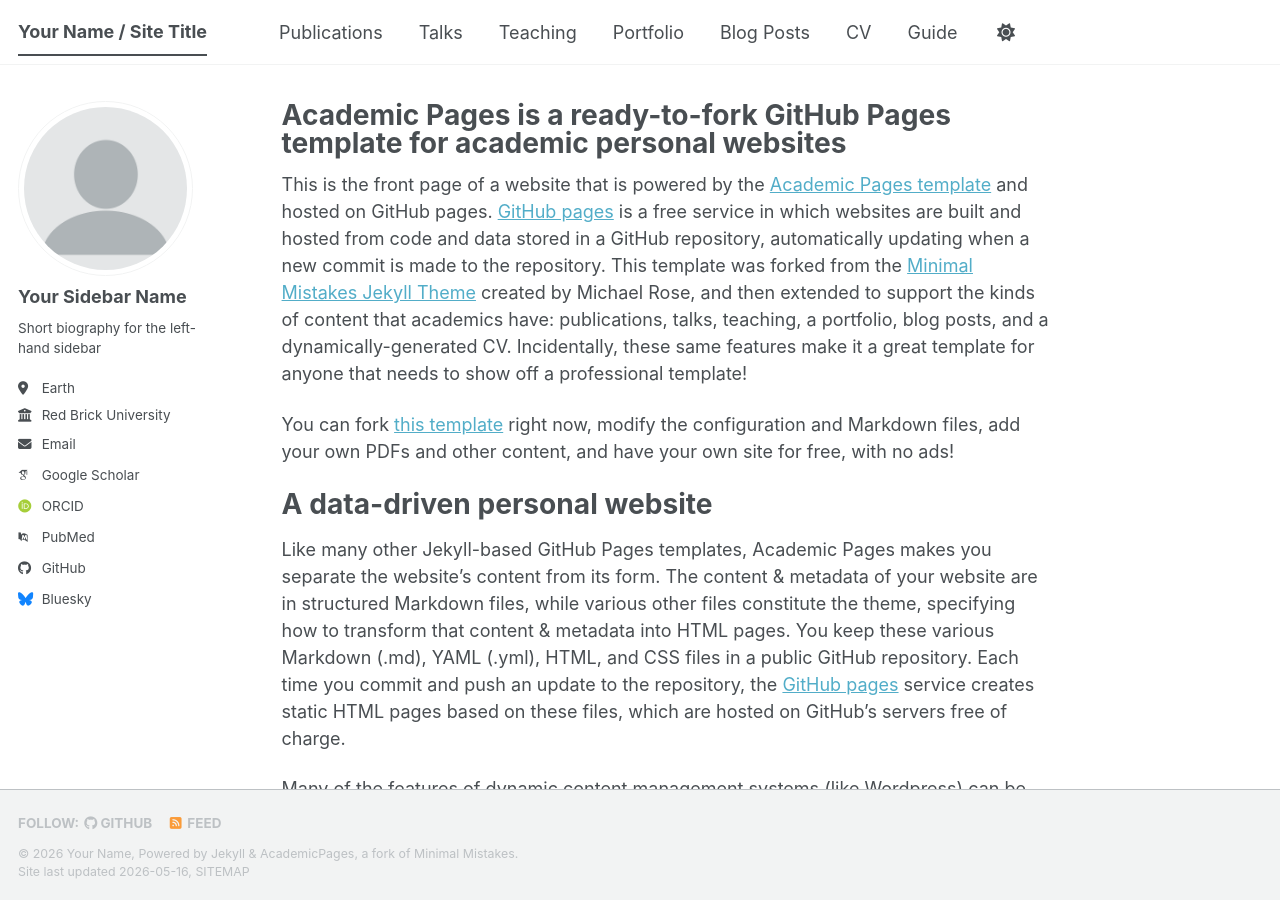
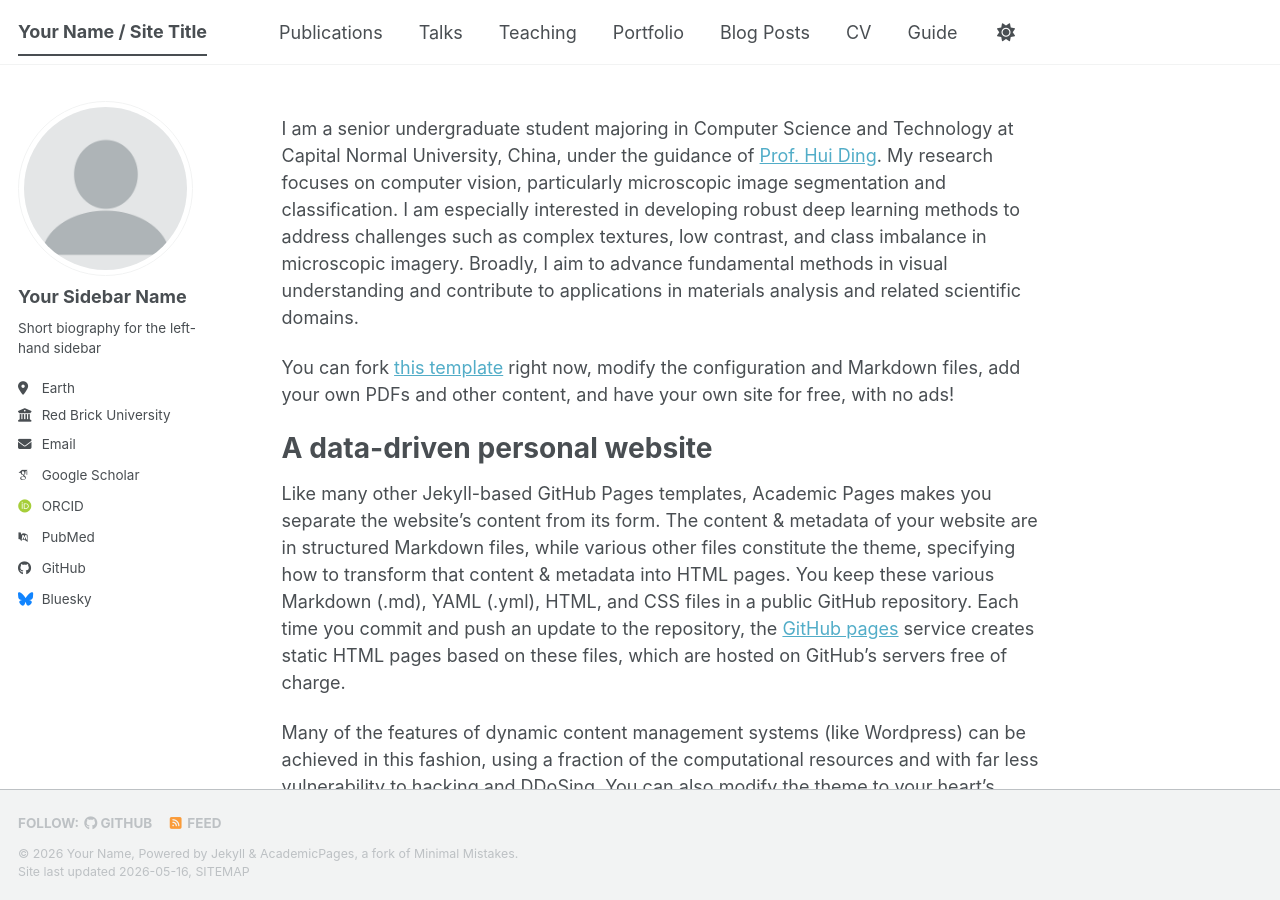
Before and after one commit to jingyi-weng/jingyi-weng.github.io, a Jekyll site: the page built from _pages/about.md, in a window 1280 px wide and 900 px high. Built offline with Jekyll 4.4.1, drawn with Linux system fonts in a browser that asks for light colours; some web fonts are replaced; a script bundle is joined from its source files by our own code; library files that are not in the unit come from our copies.

Commit message:
Update about.md

```diff
--- a/_pages/about.md
+++ b/_pages/about.md
@@ -1,13 +1,14 @@
 ---
 permalink: /
-title: "Academic Pages is a ready-to-fork GitHub Pages template for academic personal websites"
+title: ""
 author_profile: true
 redirect_from:
   - /about/
   - /about.html
 ---
 
-This is the front page of a website that is powered by the [Academic Pages template](https://github.com/academicpages/academicpages.github.io) and hosted on GitHub pages. [GitHub pages](https://pages.github.com) is a free service in which websites are built and hosted from code and data stored in a GitHub repository, automatically updating when a new commit is made to the repository. This template was forked from the [Minimal Mistakes Jekyll Theme](https://mmistakes.github.io/minimal-mistakes/) created by Michael Rose, and then extended to support the kinds of content that academics have: publications, talks, teaching, a portfolio, blog posts, and a dynamically-generated CV. Incidentally, these same features make it a great template for anyone that needs to show off a professional template!
+I am a senior undergraduate student majoring in Computer Science and Technology at Capital Normal University, China, under the guidance of [Prof. Hui Ding](https://iec.cnu.edu.cn/szdw/zrjs/fjs/97220.htm). My research focuses on computer vision, particularly microscopic image segmentation and classification. I am especially interested in developing robust deep learning methods to address challenges such as complex textures, low contrast, and class imbalance in microscopic imagery. Broadly, I aim to advance fundamental methods in visual understanding and contribute to applications in materials analysis and related scientific domains.
+
 
  You can fork [this template](https://github.com/academicpages/academicpages.github.io) right now, modify the configuration and Markdown files, add your own PDFs and other content, and have your own site for free, with no ads!
 
```
